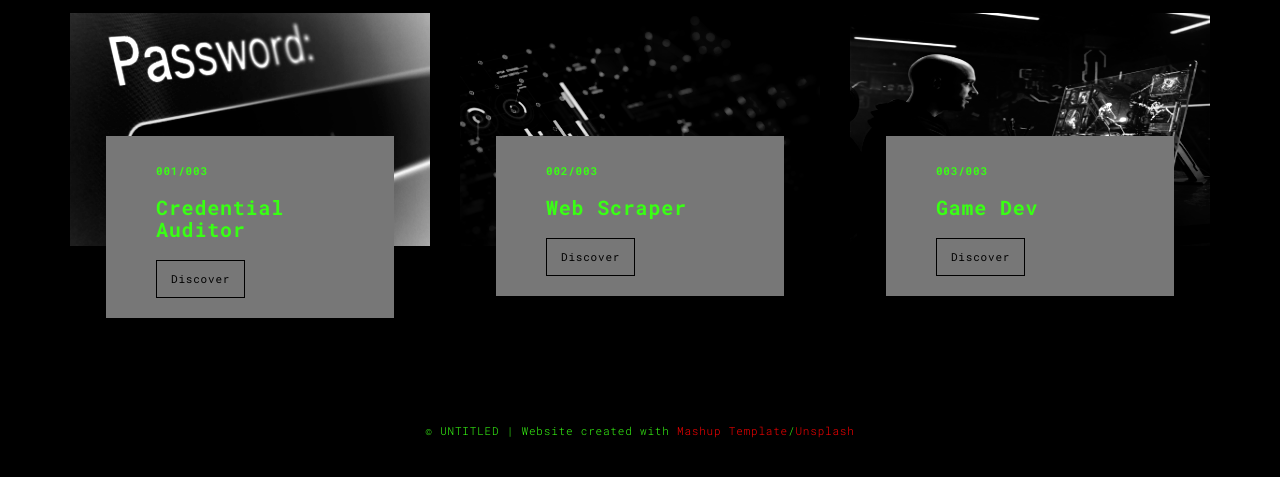
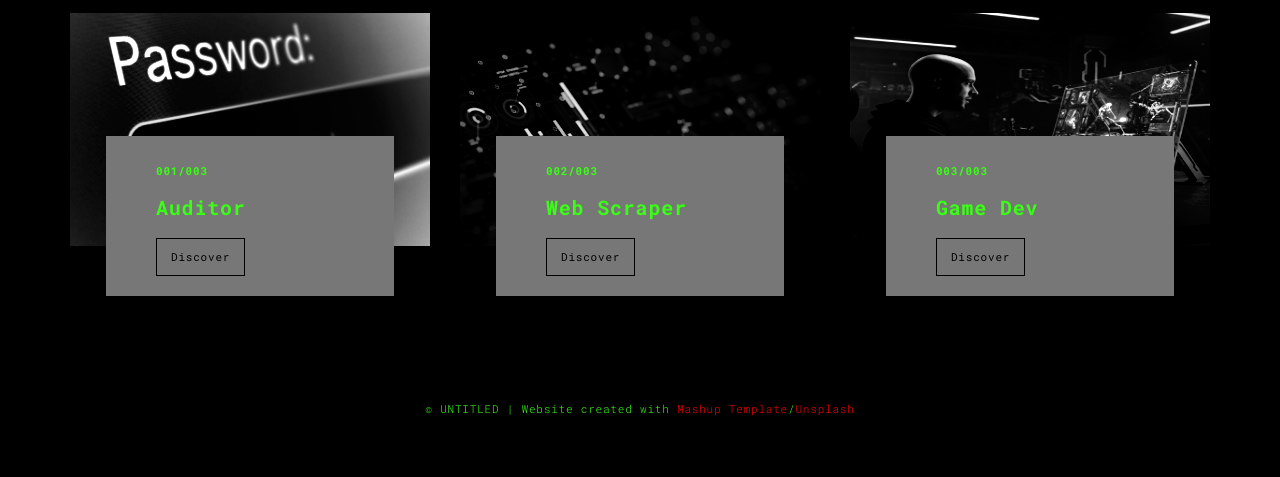
Before and after one commit to cainepavl/portfo, a Flask app: page /works.html in a window 1280 px wide. Shown: the part 254-731 px from the top of the page. Run offline with Flask 3, Linux system fonts and the light colour scheme; some libraries are stand-ins or nearby versions.

Commit message:
Change job title from 'Credential Auditor' to 'Auditor'

```diff
--- a/templates/works.html
+++ b/templates/works.html
@@ -74,7 +74,7 @@
                       </a>
                       <div class="card-container card-container-lg">
                         <h4>001/003</h4>
-                        <h3>Credential Auditor</h3>
+                        <h3>Auditor</h3>
 <!--                         <p>Credential Exposure Auditor</p> -->
                         <a href="./work.html" title="" class="btn btn-default">Discover</a>
                       </div>
```
